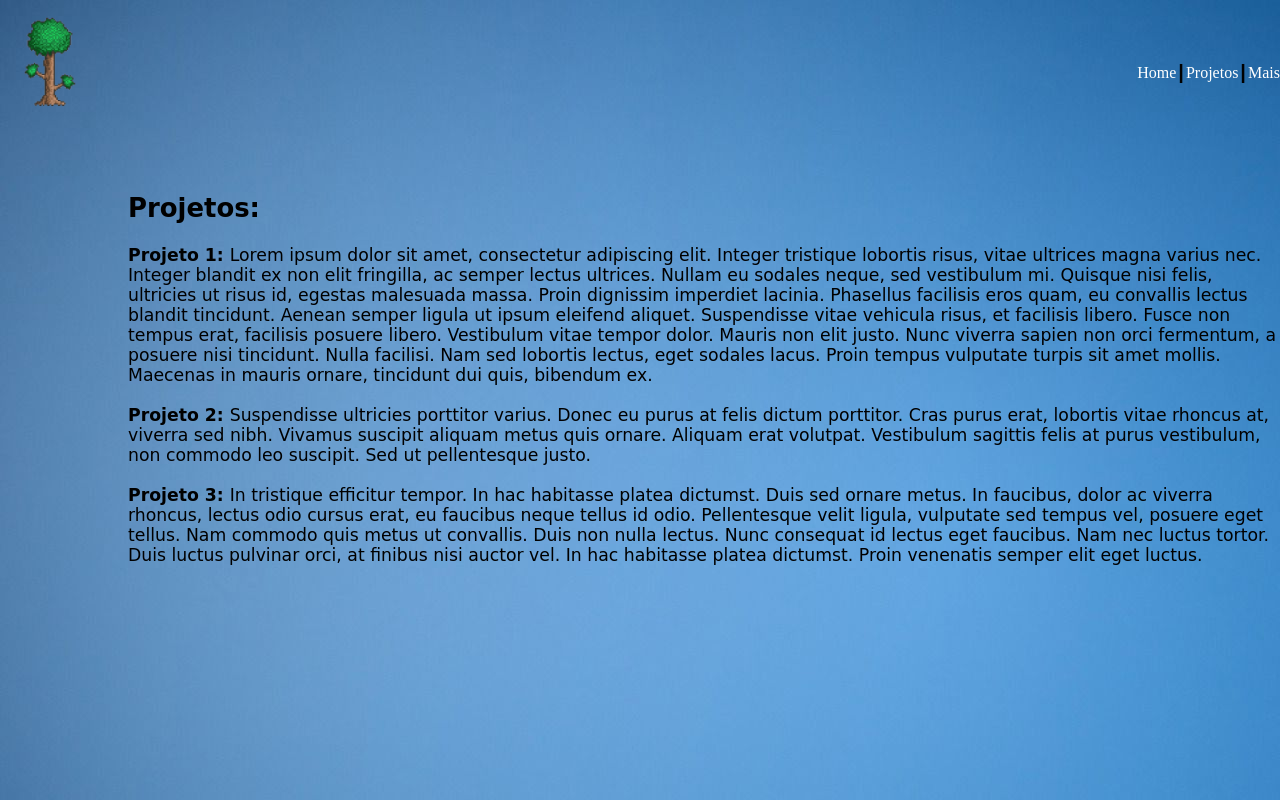
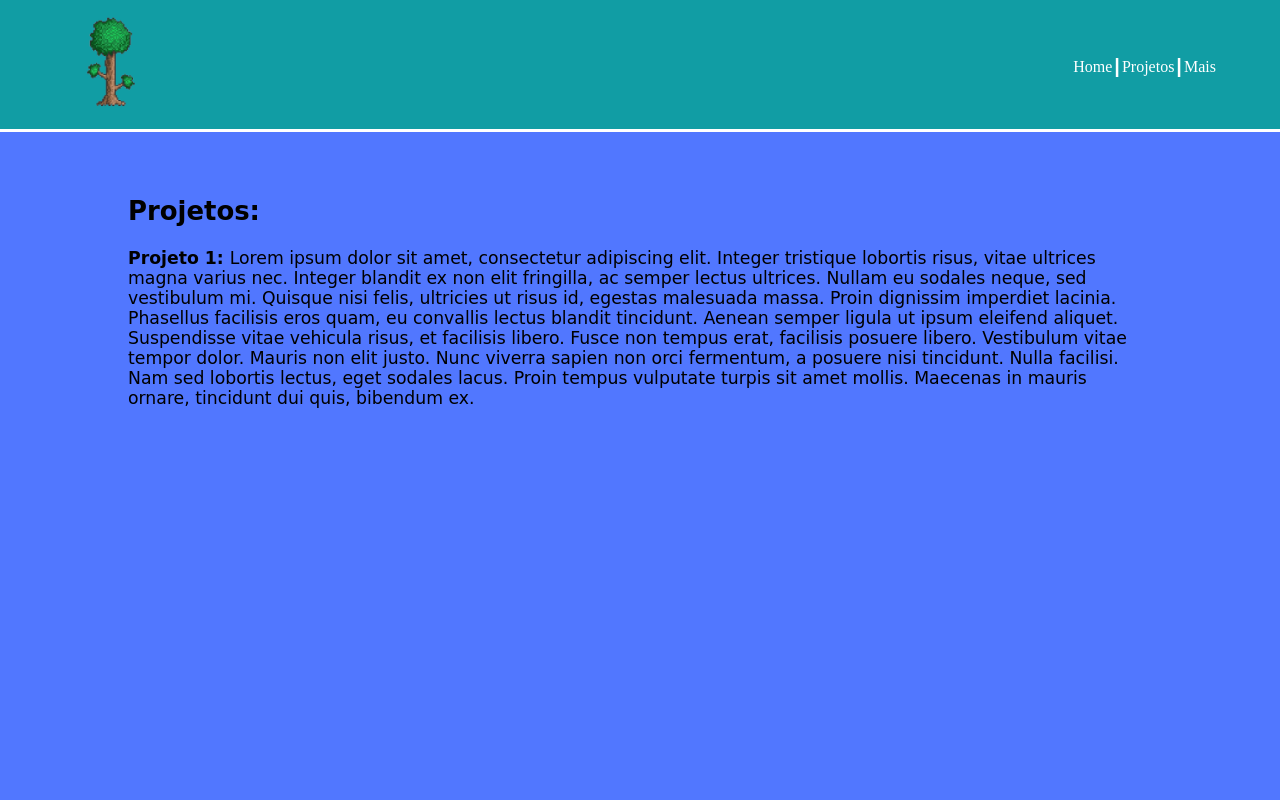
Before and after one commit to Renan-Neves/Portfolio, a Flask app: page /portifolio in a window 1280 px wide. Run offline with Flask 2, Linux system fonts and the light colour scheme.

Commit message:
templates funcionando

```diff
--- a/src/static/styles.css
+++ b/src/static/styles.css
@@ -13,14 +13,10 @@ header{
     border-bottom: solid white;
 }
 
-#link_a{
-    float: right;
-    margin-top: 5%;
-}
-
-.a1{
+.texto{
     margin-top: 5%;
     margin-left: 10%;
+    margin-right: 10%;
     font-family: "Comic Sans MS", "Comic Sans", cursive;
     color: black;
     font-size: 1.35vw;
@@ -33,7 +29,14 @@ header{
     margin: 0 3vw 0 0;
 }
 
-a{
+.a1{
     text-decoration: none;
     color: white;
+    float: right;
+    margin-top: 5%;
 }
+
+.a2{
+    text-decoration: none;
+    color: black;
+}
--- a/src/templates/base.html
+++ b/src/templates/base.html
@@ -1,19 +1,19 @@
 <htmL>
     <head>
-        {% block head %}
-        <title>Home Page</title>
+        <title>base</title>
         <link rel="stylesheet" href="static/styles.css">
-        {% endblock %}
     </head>
     <body>
-        {% block nav %}
         <header>
-            <img src="static/imgs/terraria.png" alt="terraria." height=125 width=100>
-            <a id="link_a" a href="/outros">Mais</a><span id="link_a">┃</span>
-            <a id="link_a" a href="/portifolio">Projetos</a><span id="link_a">┃</span>
-            <a id="link_a" a href="/home">Home</a>
+            <img src="static/imgs/terraria.png" alt="terraria." height=125 wclassth=100>
+            <a class="a1" a href="/outros">Mais</a><span class="a1">┃</span>
+            <a class="a1" a href="/portifolio">Projetos</a><span class="a1">┃</span>
+            <a class="a1" a href="/home">Home</a>
         </header>
+        {% block mais %}
         {% endblock %}
-        {% block corpo %}
+        {% block home %}
+        {% endblock %}
+        {% block port %}
         {% endblock %}
     </body>
--- a/src/templates/portifolio.html
+++ b/src/templates/portifolio.html
@@ -1,15 +1,8 @@
 <!DOCTYPE html>
 <htmL>
-    <head>
-        <title>Home Page</title>
-        <link rel="stylesheet" href="static/styles.css">
-    </head>
-    <body background="static/imgs/fundo.jpg" repeat="no-repeat" attachment="fixed" size="cover">
-        <img src="static/imgs/terraria.png" alt="terraria." height=125 width=100>
-        <a id="link_a" a href="outros.html">Mais</a><span id="link_a">┃</span>
-        <a id="link_a" a href="portifolio.html">Projetos</a><span id="link_a">┃</span>
-        <a id="link_a" a href="home.html">Home</a>
-        <div class="a1">
+    {% extends "base.html" %}
+    {% block home %}
+        <div class="texto">
             <p>
                 <h2>Projetos:</h2>
                 <b>Projeto 1: </b>Lorem ipsum dolor sit amet, consectetur adipiscing elit. Integer tristique lobortis risus, vitae
@@ -21,17 +14,7 @@
                 vitae tempor dolor. Mauris non elit justo. Nunc viverra sapien non orci fermentum, a posuere nisi
                 tincidunt. Nulla facilisi. Nam sed lobortis lectus, eget sodales lacus. Proin tempus vulputate
                 turpis sit amet mollis. Maecenas in mauris ornare, tincidunt dui quis, bibendum ex.<br><br>
-                <b>Projeto 2: </b>Suspendisse ultricies porttitor varius. Donec eu purus at felis dictum porttitor. Cras purus erat,
-                lobortis vitae rhoncus at, viverra sed nibh. Vivamus suscipit aliquam metus quis ornare. Aliquam
-                erat volutpat. Vestibulum sagittis felis at purus vestibulum, non commodo leo suscipit. Sed ut
-                pellentesque justo.<br><br>
-                <b>Projeto 3: </b>In tristique efficitur tempor. In hac habitasse platea dictumst. Duis sed ornare metus.
-                In faucibus, dolor ac viverra rhoncus, lectus odio cursus erat, eu faucibus neque tellus
-                id odio. Pellentesque velit ligula, vulputate sed tempus vel, posuere eget tellus. Nam commodo
-                quis metus ut convallis. Duis non nulla lectus. Nunc consequat id lectus eget faucibus. Nam nec
-                luctus tortor. Duis luctus pulvinar orci, at finibus nisi auctor vel. In hac habitasse platea
-                dictumst. Proin venenatis semper elit eget luctus.
             </p>
         </div>
-    </body>
+    {% endblock %}
 </htmL>
```
Also changed, not shown: src/templates/home.html (+6 -13 lines), src/templates/outros.html (+3 -11 lines).
